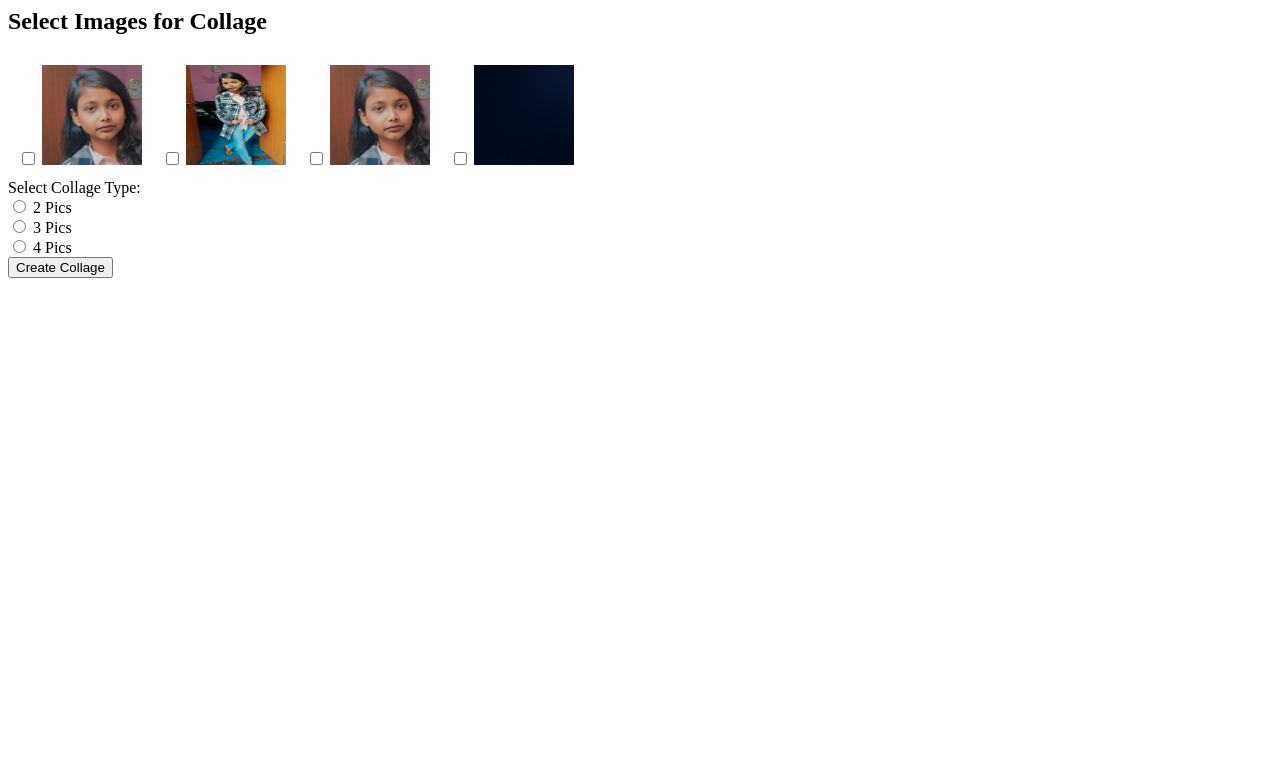
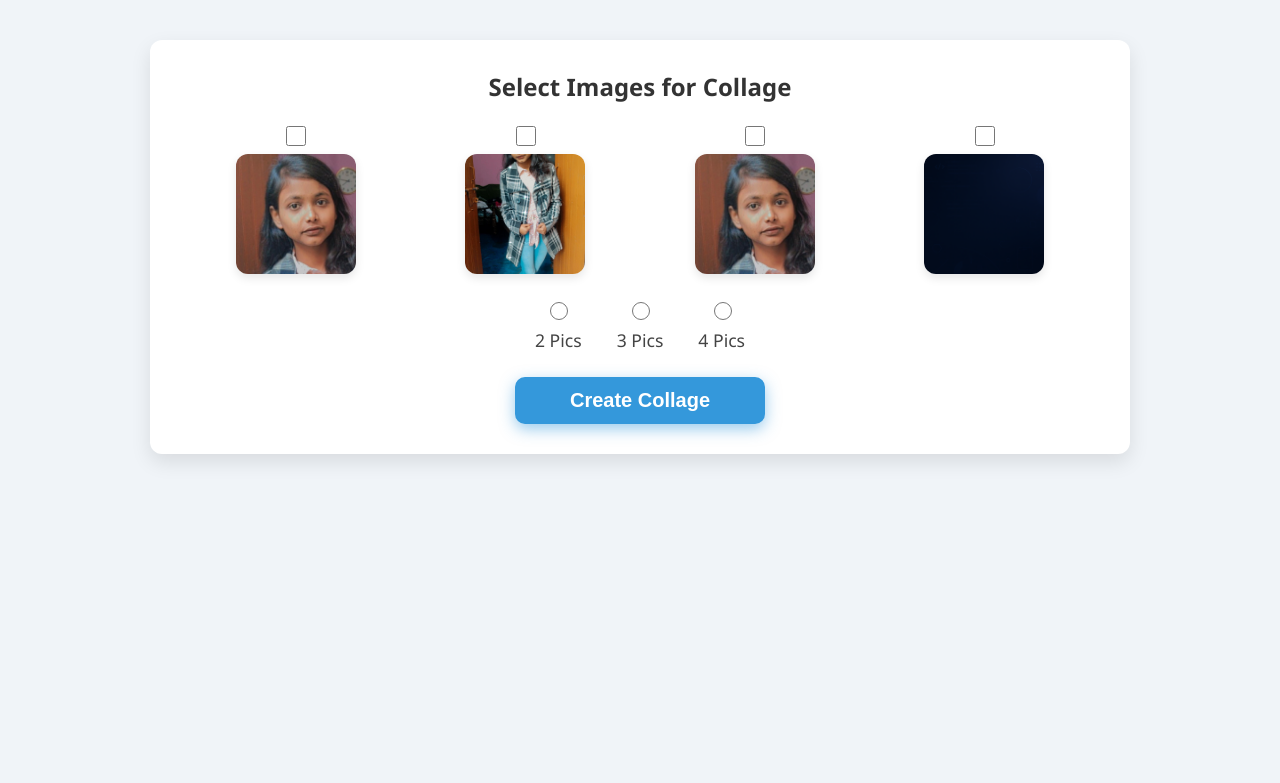
Before and after one commit to sneha01vaish/collageapp, a Django app: page /select/ in a window 1280 px wide. Shown: the top 783 px of the page. Run offline with Django 5.2, Linux system fonts and the light colour scheme; data comes from the database, SQL or seed files in the repository.

Commit message:
Update select_images.html

```diff
--- a/college_editor/collage_app/templates/collage_app/select_images.html
+++ b/college_editor/collage_app/templates/collage_app/select_images.html
@@ -1,19 +1,176 @@
+<!DOCTYPE html>
+<html lang="en">
+<head>
+  <meta charset="UTF-8" />
+  <title>Select Images for Collage</title>
+  <style>
+    body {
+      font-family: 'Segoe UI', Tahoma, Geneva, Verdana, sans-serif;
+      background: #f0f4f8;
+      margin: 0;
+      padding: 40px 20px;
+      display: flex;
+      justify-content: center;
+    }
+    .container {
+      background: white;
+      max-width: 900px;
+      width: 100%;
+      border-radius: 12px;
+      box-shadow: 0 8px 20px rgba(0,0,0,0.1);
+      padding: 30px 40px;
+    }
+    h2 {
+      margin-top: 0;
+      margin-bottom: 20px;
+      color: #333;
+      font-weight: 700;
+      text-align: center;
+    }
+
+    /* Error message */
+    .error-message {
+      background-color: #ffe6e6;
+      color: #b00020;
+      border: 1px solid #b00020;
+      padding: 15px;
+      margin-bottom: 25px;
+      border-radius: 8px;
+      font-weight: 600;
+      text-align: center;
+      box-shadow: 0 2px 6px rgba(176, 0, 32, 0.25);
+    }
+
+    form {
+      display: flex;
+      flex-direction: column;
+      gap: 25px;
+    }
+
+    /* Images grid */
+    .images-grid {
+      display: grid;
+      grid-template-columns: repeat(auto-fit, minmax(120px, 1fr));
+      gap: 18px;
+      justify-items: center;
+    }
+
+    label {
+      display: flex;
+      flex-direction: column;
+      align-items: center;
+      cursor: pointer;
+      user-select: none;
+      position: relative;
+    }
+
+    input[type="checkbox"] {
+      margin-bottom: 8px;
+      width: 20px;
+      height: 20px;
+      cursor: pointer;
+      accent-color: #3498db;
+      position: relative;
+      z-index: 2;
+    }
+
+    img {
+      width: 120px;
+      height: 120px;
+      object-fit: cover;
+      border-radius: 12px;
+      box-shadow: 0 4px 10px rgb(0 0 0 / 0.1);
+      transition: transform 0.3s ease;
+    }
+    label:hover img {
+      transform: scale(1.05);
+      box-shadow: 0 8px 15px rgb(0 0 0 / 0.15);
+    }
+
+    /* Collage type radio buttons */
+    .collage-type {
+      display: flex;
+      justify-content: center;
+      gap: 35px;
+      font-size: 1.1rem;
+      color: #444;
+    }
+    .collage-type label {
+      display: flex;
+      align-items: center;
+      gap: 8px;
+      cursor: pointer;
+    }
+    input[type="radio"] {
+      cursor: pointer;
+      accent-color: #3498db;
+      width: 18px;
+      height: 18px;
+    }
+
+    /* Submit button */
+    button[type="submit"] {
+      width: 250px;
+      align-self: center;
+      padding: 12px 0;
+      font-size: 1.25rem;
+      font-weight: 700;
+      color: white;
+      background-color: #3498db;
+      border: none;
+      border-radius: 10px;
+      cursor: pointer;
+      box-shadow: 0 5px 15px rgb(52 152 219 / 0.5);
+      transition: background-color 0.3s ease;
+    }
+    button[type="submit"]:hover {
+      background-color: #2980b9;
+    }
+  </style>
+</head>
+<body>
+  <div class="container">
     <h2>Select Images for Collage</h2>
+
+    {% if error %}
+      <div class="error-message">
+        {{ error }}
+      </div>
+    {% endif %}
+
     <form method="POST">
       {% csrf_token %}
-    <div style="display: flex; flex-wrap: wrap;">
+
+      <div class="images-grid">
         {% for img in images %}
-            <label style="margin:10px;">
-                <input type="checkbox" name="selected_images" value="{{ img.id }}">
-                <img src="{{ img.image.url }}" width="100" height="100">
+          <label>
+            <input type="checkbox" name="selected_images" value="{{ img.id }}"
+              {% if selected_ids and img.id in selected_ids %}checked{% endif %}>
+            <img src="{{ img.image.url }}" alt="Image {{ forloop.counter }}">
           </label>
         {% endfor %}
       </div>
 
-    <label>Select Collage Type:</label><br>
-    <input type="radio" name="collage_type" value="2" required> 2 Pics<br>
-    <input type="radio" name="collage_type" value="3"> 3 Pics<br>
-    <input type="radio" name="collage_type" value="4"> 4 Pics<br>
+      <div class="collage-type">
+        <label>
+          <input type="radio" name="collage_type" value="2" required
+          {% if selected_collage_type == '2' %}checked{% endif %}>
+          2 Pics
+        </label>
+        <label>
+          <input type="radio" name="collage_type" value="3"
+          {% if selected_collage_type == '3' %}checked{% endif %}>
+          3 Pics
+        </label>
+        <label>
+          <input type="radio" name="collage_type" value="4"
+          {% if selected_collage_type == '4' %}checked{% endif %}>
+          4 Pics
+        </label>
+      </div>
 
       <button type="submit">Create Collage</button>
     </form>
+  </div>
+</body>
+</html>
```
Lines whose indentation alone changed are shown as unchanged.
